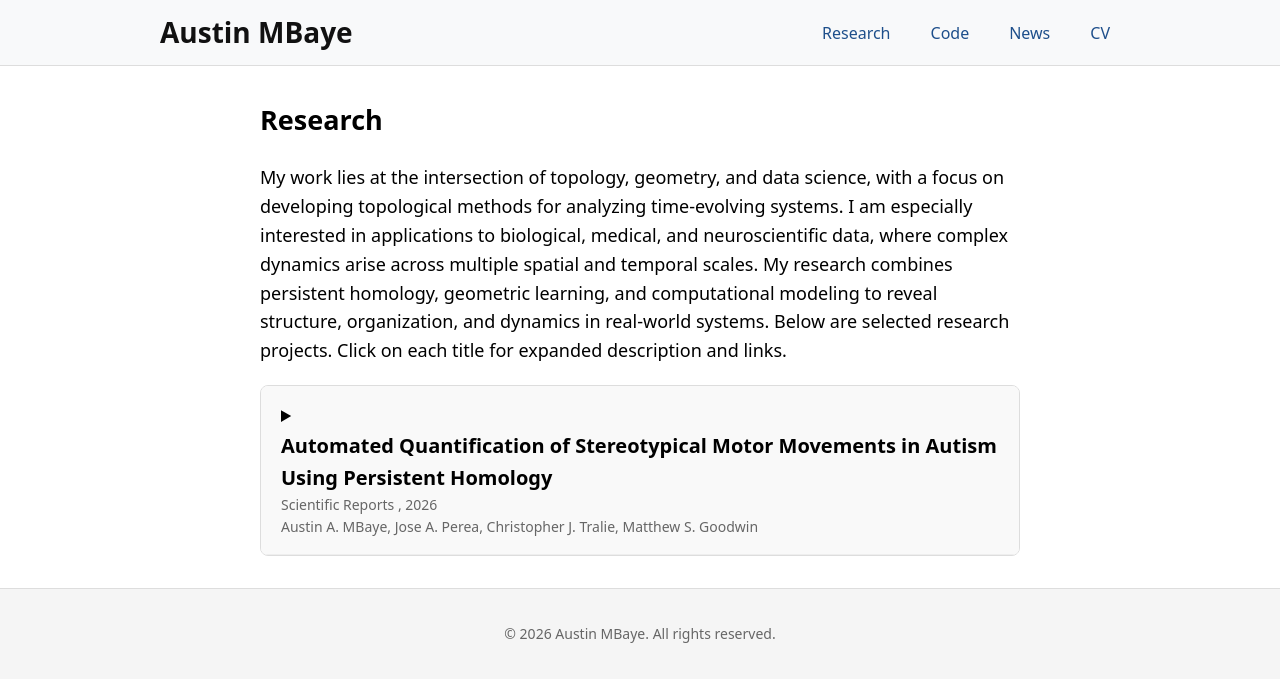
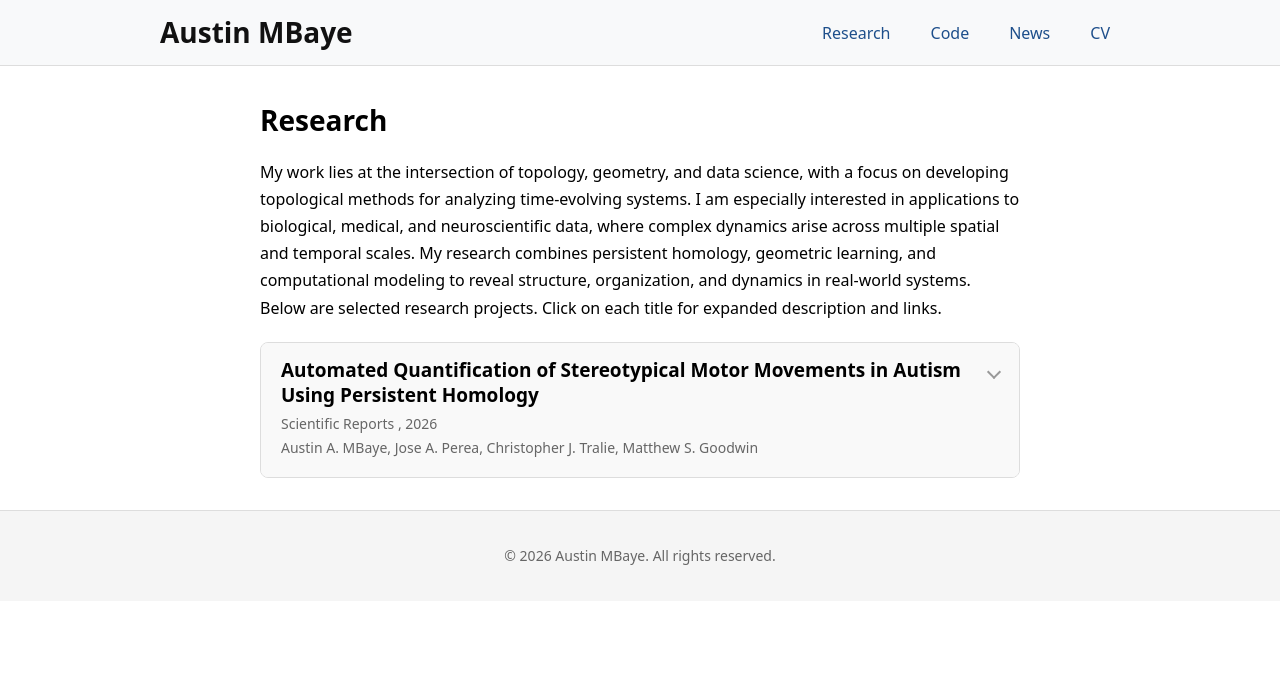
Before and after one commit to ambaye15/ambaye15.github.io, a Jekyll site: the page built from research.html, in a window 1280 px wide. Shown: the top 682 px of the page. Built offline with Jekyll 4.4.1, drawn with Linux system fonts in a browser that asks for light colours.

Commit message:
Update styles in main.css for research and code sections
Refactor research and code section styles for improved layout and responsiveness.

```diff
--- a/assets/main.css
+++ b/assets/main.css
@@ -338,6 +338,7 @@
 
 /* Research Page */
 
+
   /* Research Box Preview + Expandable Format */
   .research-entry {
     border: 1px solid #ddd;
@@ -352,6 +353,7 @@
     box-shadow: 0 4px 10px rgba(0, 0, 0, 0.05);
   }
 
+
   .research-summary {
     padding: 15px 20px;
     cursor: pointer;
@@ -359,13 +361,38 @@
     border-bottom: 1px solid #eee;
   }
 
-  .research-summary::-webkit-details-marker {
-    display: none;
+    .research-summary {
+    list-style: none;
+    position: relative;
+    padding-right: 46px;
+    border-bottom: none;
   }
+  .research-summary::marker,
+  .research-summary::-webkit-details-marker { display: none; content: ""; }
+
+  .research-summary::after {
+    content: "";
+    position: absolute;
+    right: 20px;
+    top: 24px;
+    width: 8px;
+    height: 8px;
+    border-right: 2px solid #999;
+    border-bottom: 2px solid #999;
+    transform: rotate(45deg);
+    transition: transform 0.2s ease;
+  }
+  .research-entry[open] .research-summary::after {
+    transform: rotate(-135deg);
+    top: 27px;
+  }
+  .research-entry[open] .research-summary { border-bottom: 1px solid #eee; }
 
   .project-title {
-    font-size: 20px;
+    font-size: 19px;
     font-weight: 600;
+    margin: 0 0 4px;
+    line-height: 1.35;
   }
 
   .project-meta,
@@ -391,15 +418,40 @@
   }
 
   .project-links {
-    padding-left: 20px;
-    margin-top: 10px;
+    list-style: none;
+    padding: 0;
+    margin: 14px 0 0;
+    display: flex;
+    gap: 10px;
+    flex-wrap: wrap;
   }
 
   .project-links li a {
+    display: inline-block;
+    padding: 5px 12px;
+    border: 1px solid #d6dee8;
+    border-radius: 4px;
+    font-size: 13px;
     color: #1e4f8b;
-    text-decoration: underline;
-    font-size: 14px;
+    text-decoration: none;
   }
+  .project-links li a:hover { background: #f0f4fb; text-decoration: none; }
+
+  /* Shared page header + blurb */
+  .section-title { font-size: 28px; margin: 0 0 12px; }
+  .section-blurb p { font-size: 16px; line-height: 1.7; }
+  .blurb-note { color: #666; font-size: 15px; }
+
+  .project-meta,
+  .authors { margin: 0 0 2px; }
+
+  .abstract {
+    border-left: 3px solid #e2e8f0;
+    padding-left: 16px;
+    margin: 4px 0 0;
+  }
+  .abstract p { font-size: 14.5px; line-height: 1.65; color: #444; margin: 0; }
+  .abstract p:first-child { margin-bottom: 6px; }
 
 
 /* Code Page */
@@ -483,6 +535,39 @@
   font-size: 15px;
 }
 
+.code-section { margin: 0 0 48px; }
+
+.code-entry { max-width: none; margin: 0 0 20px; }
+
+.code-header { gap: 12px; }
+.code-title { font-size: 20px; color: #111; }
+
+.code-expand summary {
+  list-style: none;
+  position: relative;
+  display: inline-block;
+  padding-right: 18px;
+  font-size: 14px;
+  color: #1e4f8b;
+}
+.code-expand summary::marker,
+.code-expand summary::-webkit-details-marker { display: none; content: ""; }
+.code-expand summary::after {
+  content: "";
+  position: absolute;
+  right: 2px;
+  top: 8px;
+  width: 6px;
+  height: 6px;
+  border-right: 2px solid #1e4f8b;
+  border-bottom: 2px solid #1e4f8b;
+  transform: rotate(45deg);
+  transition: transform 0.2s ease;
+}
+.code-expand[open] summary::after { transform: rotate(-135deg); top: 10px; }
+
+.code-more p { margin: 12px 0 6px; }
+
 /* Some things to make it look nice on mobile devices */
 
 /* Fluid images & typography */
@@ -522,6 +607,6 @@
 }
 
 @media (max-width: 720px) {
-  .news-item h3 { font-size: 20px; }
-  .news-item p  { font-size: 15px; }
+  .news-title { font-size: 16px; }
+  .news-excerpt { font-size: 14.5px; }
 }
```
